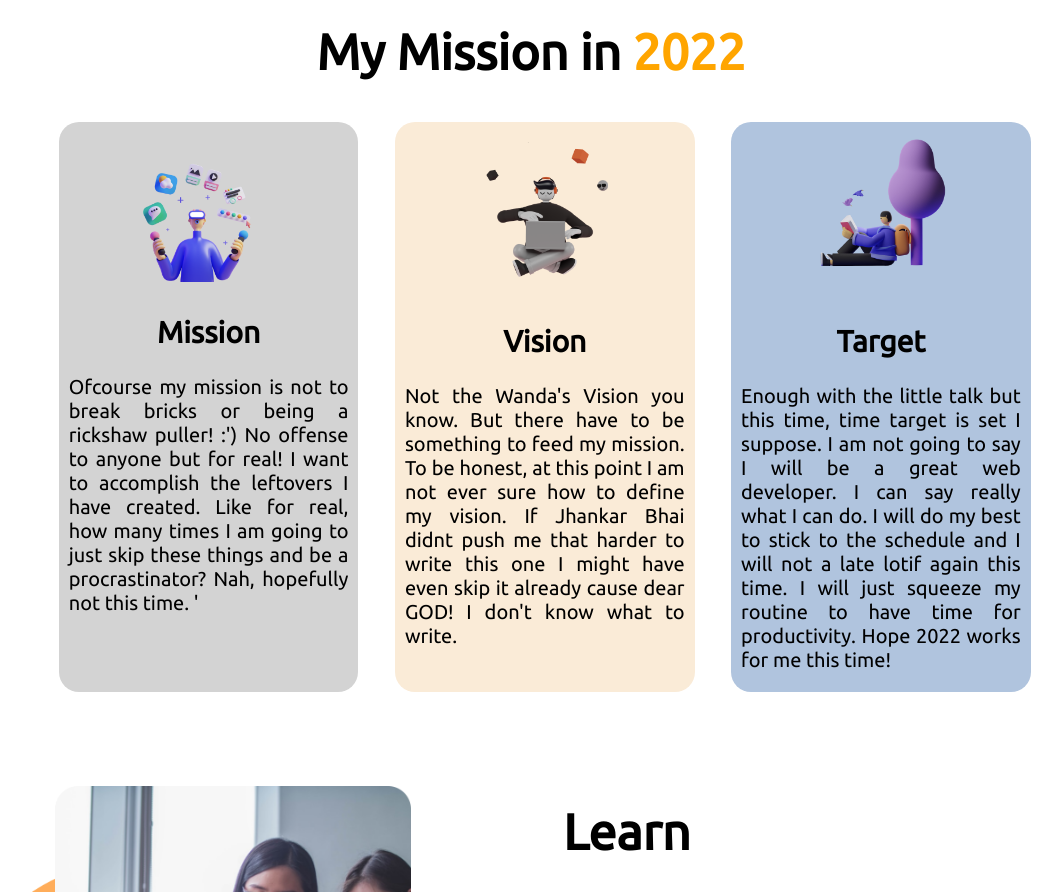
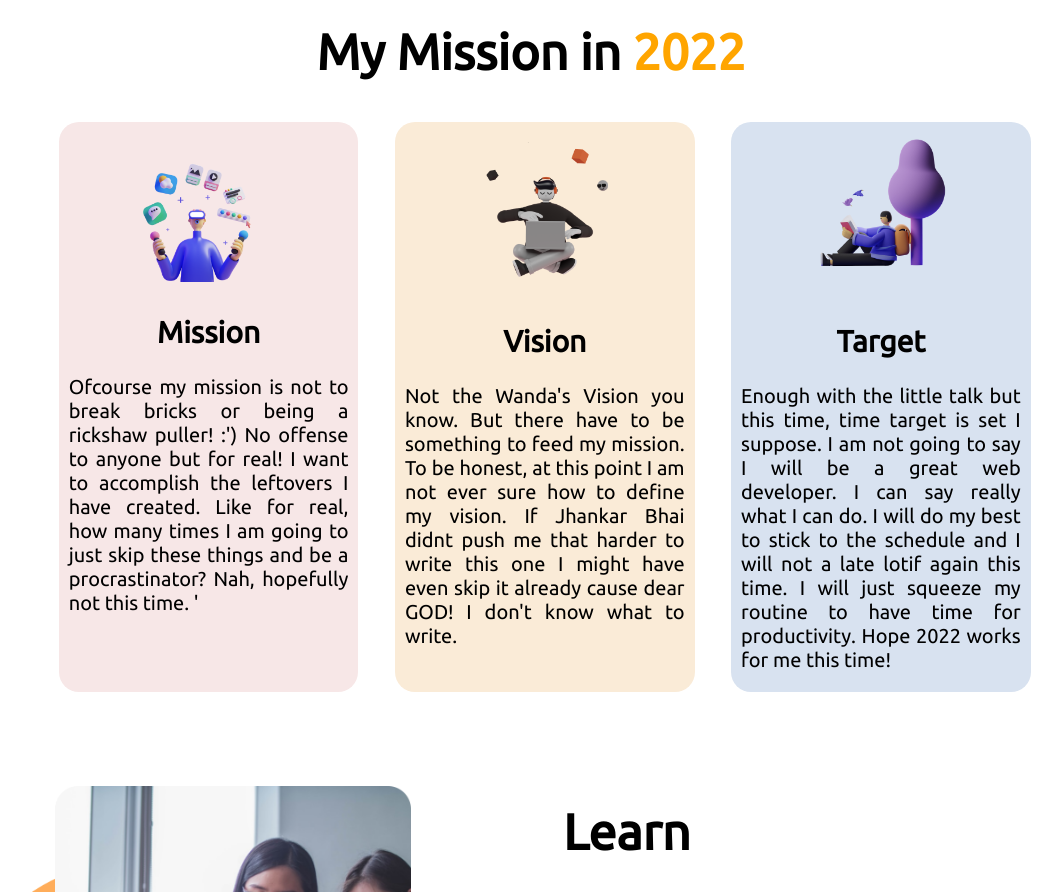
Before and after one commit to shbhro/reset-assignment-1, a plain HTML site: page index.html in a window 1280 px wide. Shown: the part 720-1612 px from the top of the page, without its empty margins (109-1171 px from the left). Drawn offline with Linux system fonts and the light colour scheme.

Commit message:
final2  commit

```diff
--- a/style.css
+++ b/style.css
@@ -102,7 +102,7 @@ body
 }
 .bg-color_1
 {
-    background-color: lightgray;
+    background-color: rgb(247, 231, 231);
 }
 .bg-color_2
 {
@@ -110,7 +110,7 @@ body
 }
 .bg-color_3
 {
-    background-color: lightsteelblue;
+    background-color: rgb(216, 226, 240);
 }
 .one-third img
 {
```
